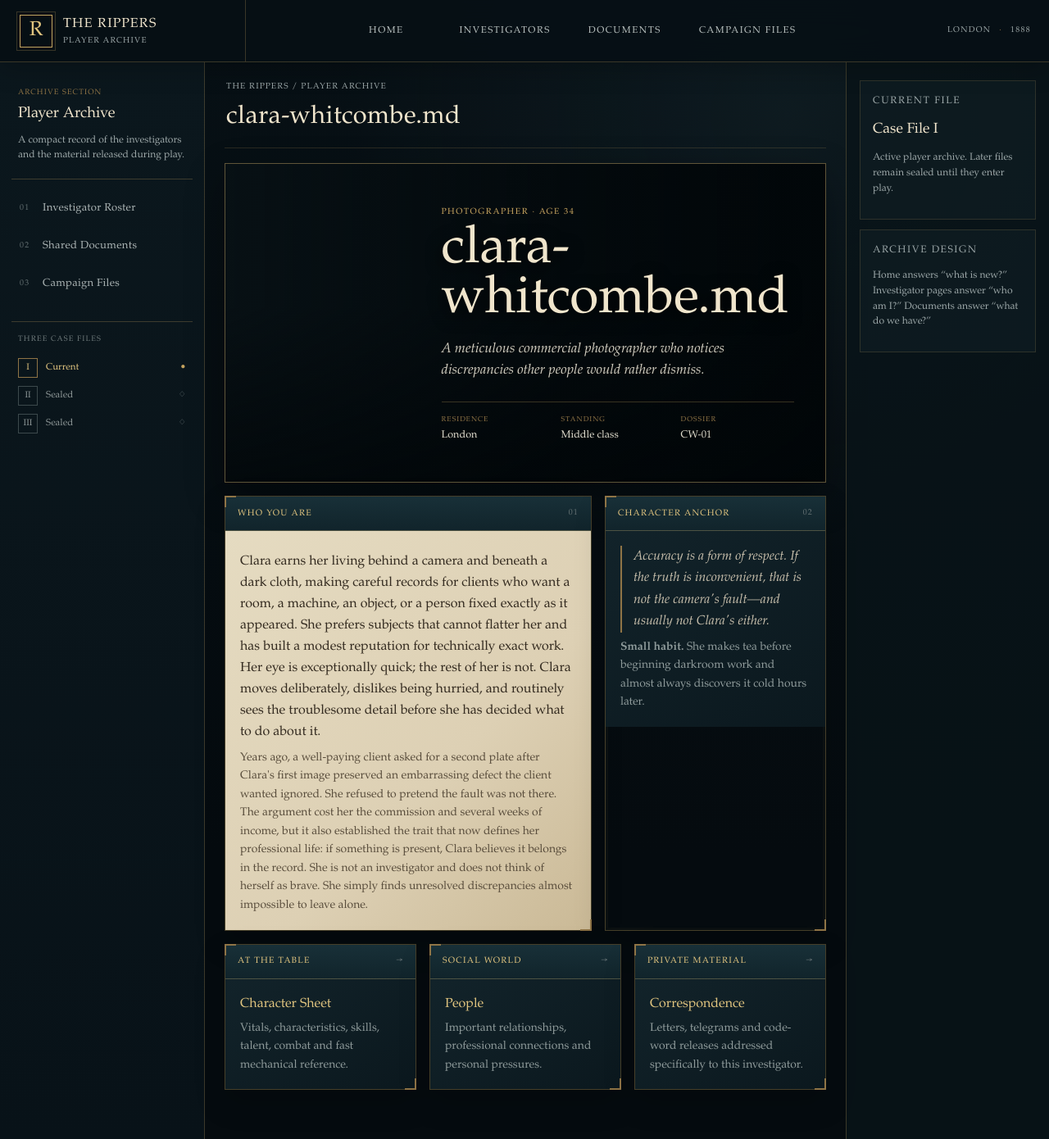
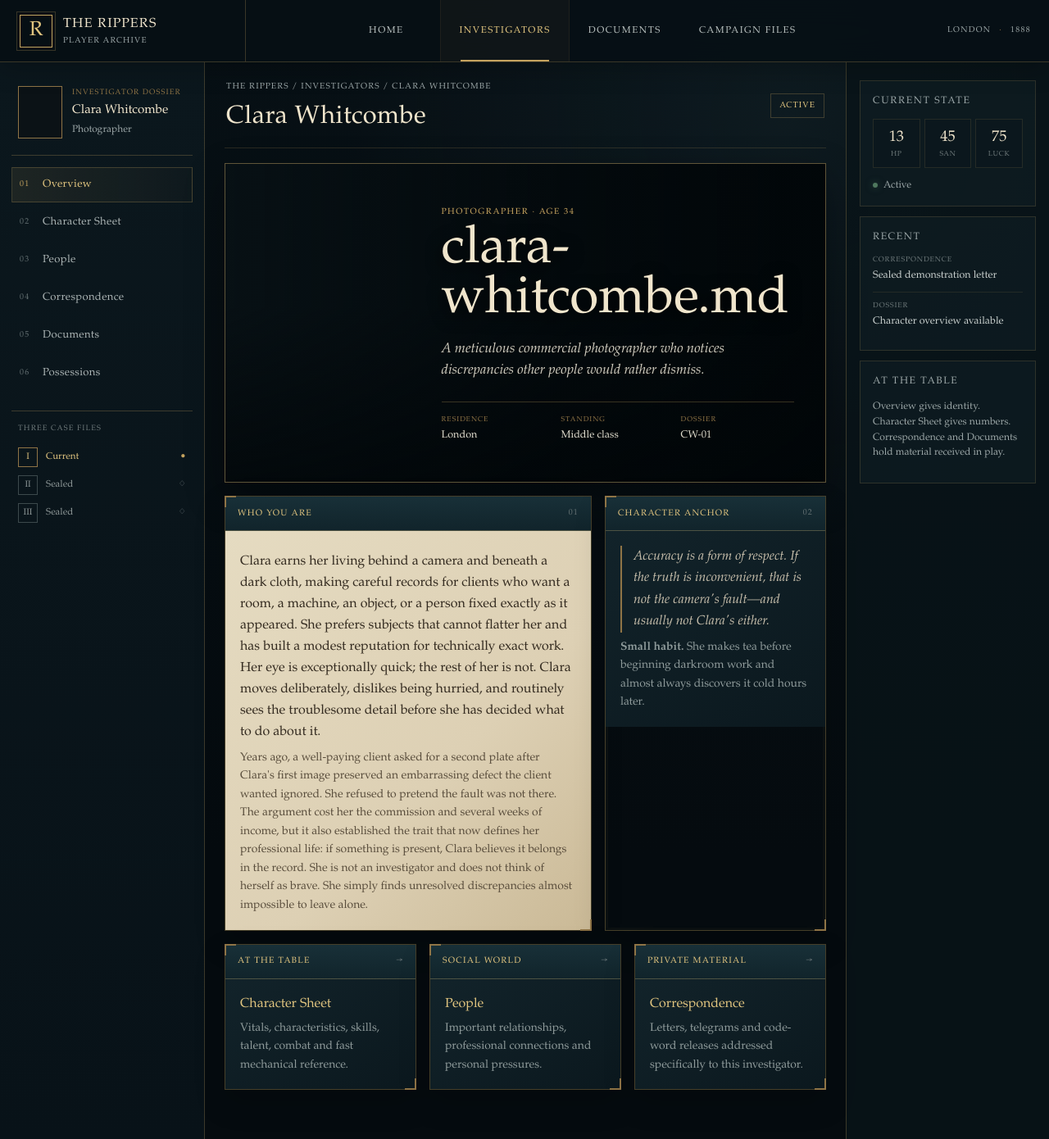
Before and after one commit to findlerman09-lgtm/CoCplayertest, a Jekyll site: the page built from characters/clara-whitcombe.md, in a window 1280 px wide and 1390 px high. Shown: the whole window at 82% size. Built offline with Jekyll 4.4.1, drawn with Linux system fonts in a browser that asks for light colours.

Commit message:
Attach Clara dossier to new navigation hierarchy

```diff
--- a/characters/clara-whitcombe.md
+++ b/characters/clara-whitcombe.md
@@ -6,6 +6,13 @@
 age: 34
 residence: London
 social_status: Middle class
+top_nav: investigators
+character_slug: clara-whitcombe
+context_nav: overview
+display_title: Clara Whitcombe
+breadcrumb: The Rippers / Investigators / Clara Whitcombe
+page_status: Active
+page_status_class: active
 dossier_number: "CW-01"
 status: Active
 featured_skills:
```
